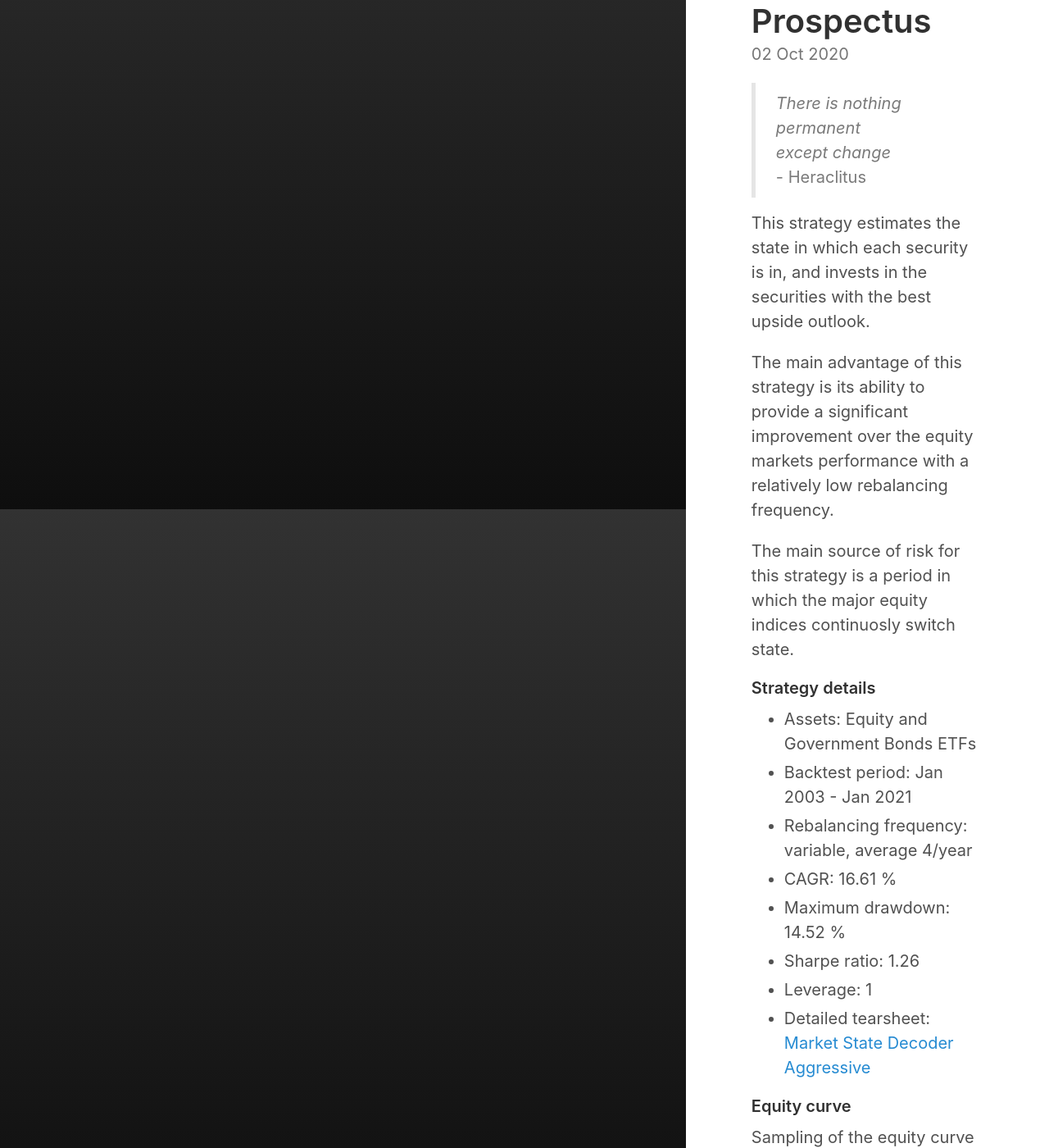
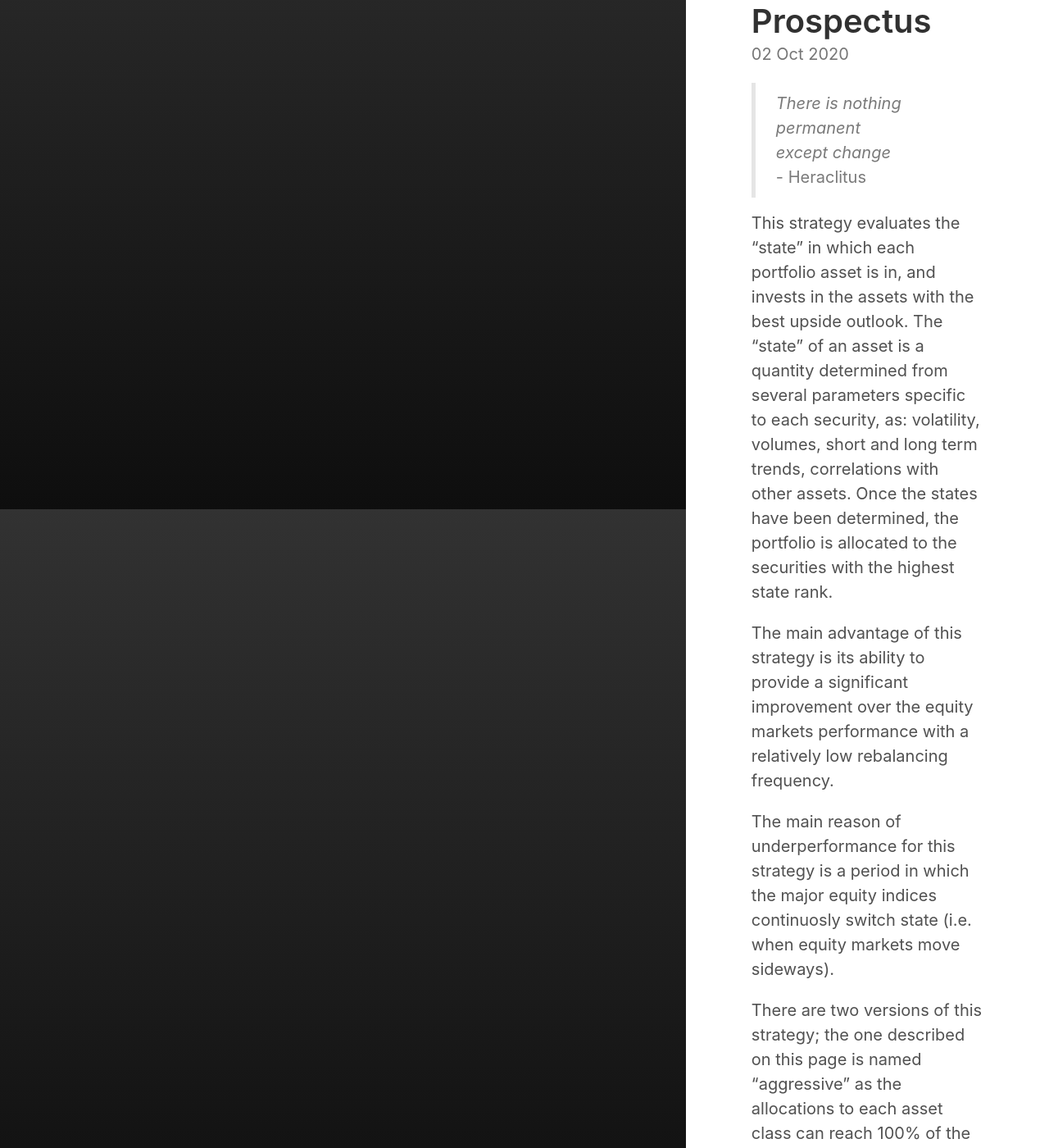
Before and after one commit to IthacaResearch/ithacaresearch.github.io, a Jekyll site: the page built from _posts/2020-10-02-Market-State-Decoder-Aggressive.md, in a window 1280 px wide and 1400 px high, scrolled down 279 px. Shown: the whole window at 82% size. Built offline with Jekyll 4.4.1, drawn with Linux system fonts in a browser that asks for light colours; some of the changed text lies outside the part shown.

Commit message:
Update 2020-10-02-Market-State-Decoder-Aggressive.md

```diff
--- a/_posts/2020-10-02-Market-State-Decoder-Aggressive.md
+++ b/_posts/2020-10-02-Market-State-Decoder-Aggressive.md
@@ -7,11 +7,14 @@ excerpt_separator:  <!--more-->
 
 > _There is nothing permanent except change_ - Heraclitus
 
-This strategy estimates the state in which each security is in, and invests in the securities with the best upside outlook.
+This strategy evaluates the "state" in which each portfolio asset is in, and invests in the assets with the best upside outlook.
+The "state" of an asset is a quantity determined from several parameters specific to each security, as: volatility, volumes, short and long term trends, correlations with other assets. Once the states have been determined, the portfolio is allocated to the securities with the highest state rank.
 
 The main advantage of this strategy is its ability to provide a significant improvement over the equity markets performance with a relatively low rebalancing frequency.
 
-The main source of risk for this strategy is a period in which the major equity indices continuosly switch state.
+The main reason of underperformance for this strategy is a period in which the major equity indices continuosly switch state (i.e. when equity markets move sideways).
+
+There are two versions of this strategy; the one described on this page is named "aggressive" as the allocations to each asset class can reach 100% of the overall value of the portfolio.
 
 #### Strategy details
 * Assets: Equity and Government Bonds ETFs
```
